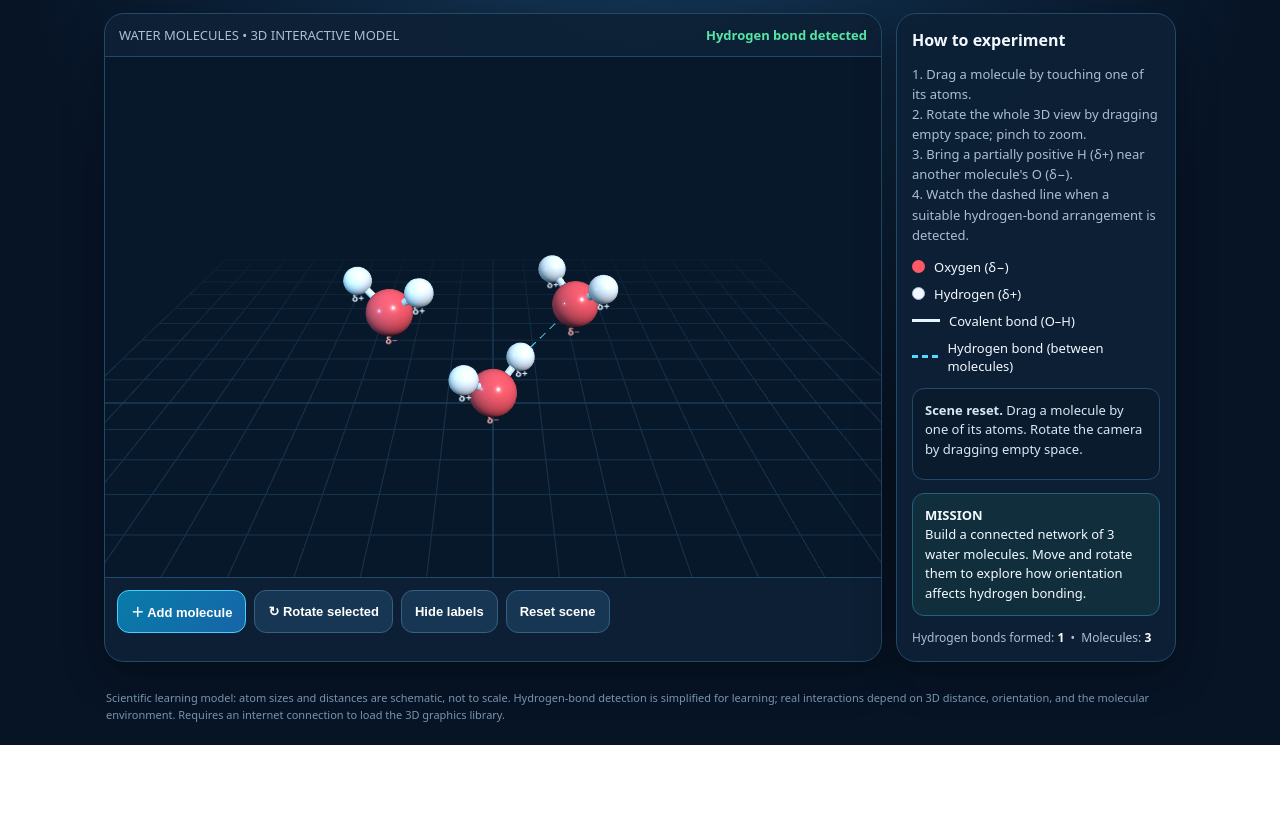
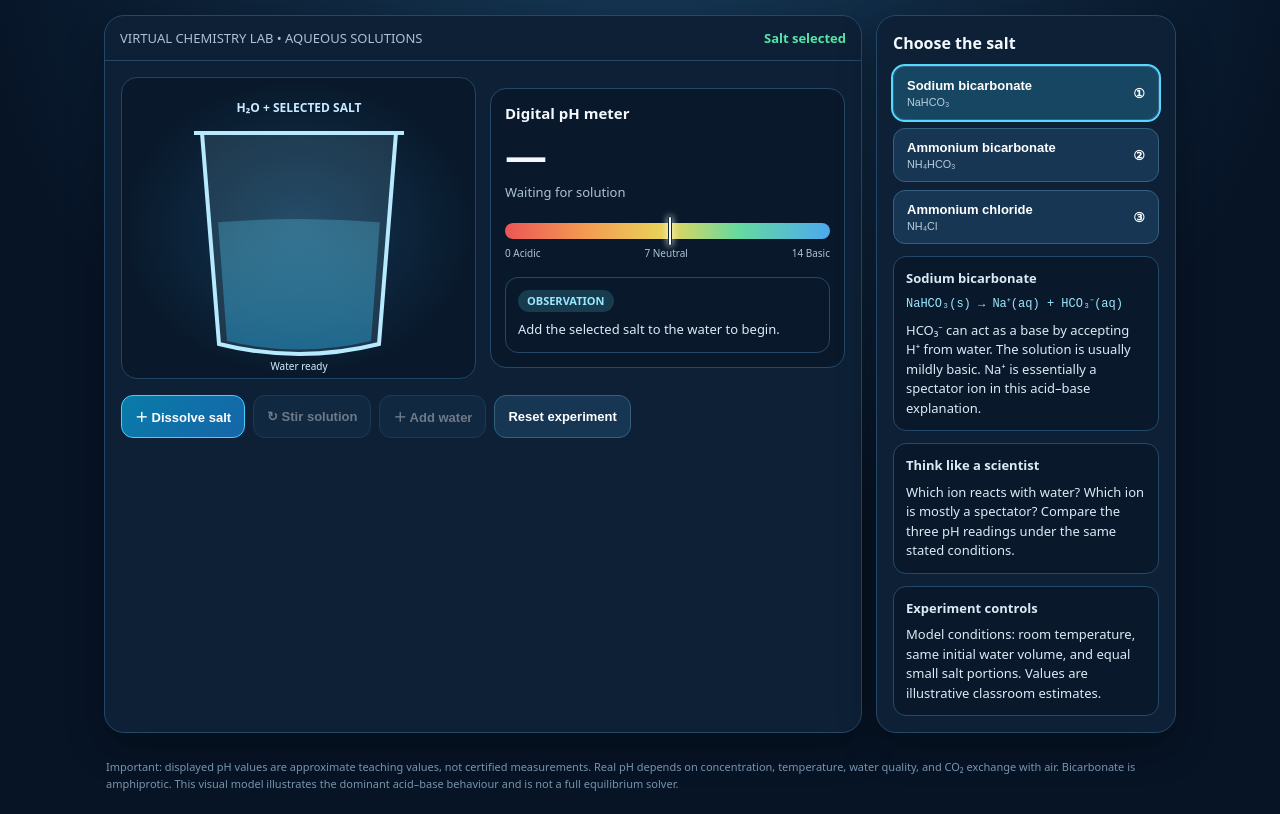
Before and after one commit to tareknourbio-droid/tarek-fitness-os, a plain HTML site: page index.html in a window 1280 px wide. Shown: the part 116-930 px from the top of the page. Before the commit the page ends 861 px from the top, so only its background shows below. Drawn offline with nearby package versions, Linux system fonts and the light colour scheme; animation ran at ten frames a second.

Commit message:
Add files via upload

```diff
--- a/index.html
+++ b/index.html
@@ -4,106 +4,93 @@
 <meta charset="utf-8">
 <meta name="viewport" content="width=device-width,initial-scale=1,maximum-scale=1,user-scalable=no">
 <meta name="theme-color" content="#071426">
-<title>Bio Beast — Water Molecules 3D Lab</title>
+<title>Bio Beast — Salt & pH Interactive Lab</title>
 <style>
-:root{--bg:#071426;--panel:#10243c;--cyan:#56d9ff;--muted:#a9bfd2;--red:#ff5967;--green:#55e6a5}
-*{box-sizing:border-box}body{margin:0;background:radial-gradient(circle at 50% 0,#15395a 0,#071426 58%);color:#f4f9ff;font-family:system-ui,-apple-system,Segoe UI,sans-serif;min-height:100vh}
-header{padding:18px 18px 10px;max-width:1100px;margin:auto}.eyebrow{color:var(--cyan);font-size:12px;letter-spacing:2px;font-weight:800}
-h1{font-size:clamp(23px,5vw,36px);margin:5px 0 2px;line-height:1.1}header p{margin:6px 0;color:var(--muted);font-size:14px}
-main{max-width:1100px;margin:auto;padding:8px 14px 28px;display:grid;grid-template-columns:minmax(0,1fr) 280px;gap:14px}
-.stageWrap,.side{background:rgba(13,32,54,.94);border:1px solid #244968;border-radius:20px;overflow:hidden;box-shadow:0 14px 40px #0005}
-.stageTop{display:flex;justify-content:space-between;gap:8px;align-items:center;padding:12px 14px;border-bottom:1px solid #244968;font-size:13px;color:var(--muted)}
-.status{color:var(--green);font-weight:800}#scene{display:block;width:100%;height:min(65vh,590px);min-height:390px;touch-action:none;background:radial-gradient(ellipse at center,#0d2945 0,#08182b 72%)}
-.controls{display:flex;flex-wrap:wrap;gap:8px;padding:12px;border-top:1px solid #244968}
-button{border:1px solid #356080;background:#173653;color:white;border-radius:12px;padding:11px 13px;font-weight:750;font-size:13px;cursor:pointer}
-button.primary{background:linear-gradient(135deg,#087ca9,#1765a8);border-color:#48cfff}button:active{transform:scale(.98)}
-.side{padding:15px;display:flex;flex-direction:column;gap:13px}h2{font-size:16px;margin:0}.hint{font-size:13px;color:var(--muted);line-height:1.55;margin:0}
-.legend{display:grid;gap:9px;font-size:13px}.key{display:flex;align-items:center;gap:9px}.dot{width:13px;height:13px;border-radius:50%;display:inline-block}.line{width:28px;border-top:3px solid #e8f4ff}.dash{width:28px;border-top:3px dashed var(--cyan)}
-.info{padding:12px;border-radius:12px;background:#0a1b2d;border:1px solid #244968;min-height:92px;font-size:13px;line-height:1.5;color:#d8e8f5}
-.mission{padding:12px;border-radius:12px;background:#102e3c;border:1px solid #23617a;font-size:13px;line-height:1.5}.counter{font-size:12px;color:var(--muted)}.counter b{color:white}
-footer{max-width:1100px;margin:0 auto;padding:0 16px 22px;color:#7894ad;font-size:11px;line-height:1.5}
-@media(max-width:760px){main{grid-template-columns:1fr}.side{order:2}#scene{height:55vh;min-height:370px}.stageTop{font-size:12px}}
+:root{--bg:#071426;--panel:#10243c;--cyan:#56d9ff;--muted:#adc2d5;--green:#55e6a5;--orange:#ffbd66}
+*{box-sizing:border-box}body{margin:0;background:radial-gradient(circle at 50% 0,#173b5a,#071426 60%);color:#f4f9ff;font-family:system-ui,-apple-system,Segoe UI,sans-serif}
+header{max-width:1100px;margin:auto;padding:18px 16px 8px}.eyebrow{font-size:12px;letter-spacing:2px;color:var(--cyan);font-weight:800}h1{font-size:clamp(24px,5vw,36px);margin:5px 0}header p{color:var(--muted);margin:0;font-size:14px}
+main{max-width:1100px;margin:auto;padding:10px 14px 26px;display:grid;grid-template-columns:minmax(0,1fr) 300px;gap:14px}
+.panel{background:#0d2036;border:1px solid #244968;border-radius:20px;overflow:hidden;box-shadow:0 14px 38px #0005}
+.top{display:flex;justify-content:space-between;gap:10px;padding:13px 15px;border-bottom:1px solid #244968;color:var(--muted);font-size:13px}.status{color:var(--green);font-weight:800}
+.lab{padding:16px;display:grid;grid-template-columns:1fr 1fr;gap:14px;align-items:center}
+.beakerArea{min-height:300px;display:flex;align-items:center;justify-content:center;position:relative;background:radial-gradient(ellipse,#123654,#09192b 70%);border-radius:16px;border:1px solid #1d4564}
+svg{width:min(100%,340px);height:300px;overflow:visible}
+.beaker{fill:#a8e8ff;fill-opacity:.12;stroke:#b8eaff;stroke-width:4}.water{fill:#3dbbe8;fill-opacity:.25}.bubble{fill:#d7f6ff;opacity:.85}.ion{font-size:15px;font-weight:800;fill:#fff}.ionbg{fill:#123c5a;stroke:#8adfff;stroke-width:1.4}
+.meter{background:#09192b;border:1px solid #244968;border-radius:16px;padding:14px}
+.meter h2{font-size:15px;margin:0 0 10px}.reading{font-size:42px;font-weight:900;line-height:1.05}.readlabel{font-size:13px;color:var(--muted);margin:5px 0 14px}
+.scale{height:16px;border-radius:20px;background:linear-gradient(90deg,#ed5555 0%,#f49b52 25%,#e8d65a 50%,#65d9a1 72%,#4ca9ef 100%);position:relative;margin:22px 0 7px}
+.needle{position:absolute;top:-7px;width:4px;height:30px;background:#fff;border:1px solid #14283b;left:50%;border-radius:3px;box-shadow:0 0 7px #fff}
+.scaleLabels{display:flex;justify-content:space-between;color:var(--muted);font-size:10px}
+.controls{padding:0 16px 16px;display:flex;gap:8px;flex-wrap:wrap}
+button{background:#173653;border:1px solid #356080;color:white;border-radius:12px;padding:11px 13px;font-weight:750;font-size:13px}
+button.primary{background:linear-gradient(135deg,#087ca9,#1765a8);border-color:#48cfff}
+button:disabled{opacity:.4}
+.side{padding:16px;display:flex;flex-direction:column;gap:12px}
+h2{font-size:16px;margin:0}.hint{font-size:13px;color:var(--muted);line-height:1.55;margin:0}
+.salts{display:grid;gap:8px}.salt{width:100%;text-align:left;display:flex;justify-content:space-between;align-items:center;gap:8px}.salt.active{outline:2px solid var(--cyan);background:#174663}.salt small{display:block;color:#b9cddd;font-weight:500;margin-top:3px}
+.card{background:#09192b;border:1px solid #244968;border-radius:13px;padding:12px;font-size:13px;line-height:1.5;color:#dceaf5}
+.equation{font-family:ui-monospace,monospace;color:#9be7ff;font-size:12px;overflow-wrap:anywhere;margin-top:6px}
+.result{color:var(--green);font-weight:800}.tag{display:inline-block;border-radius:20px;padding:3px 9px;background:#163c4e;color:#9be7ff;font-size:11px;font-weight:800}
+footer{max-width:1100px;margin:auto;padding:0 16px 22px;color:#7894ad;font-size:11px;line-height:1.5}
+@media(max-width:760px){main{grid-template-columns:1fr}.lab{grid-template-columns:1fr}.beakerArea{min-height:270px}.side{order:2}}
 </style>
 </head>
 <body>
-<header><div class="eyebrow">BIO BEAST • INTERACTIVE SCIENCE</div><h1>Water Molecules 3D Lab</h1><p>Drag molecules in 3D, rotate the view, and explore polarity and hydrogen bonding.</p></header>
+<header><div class="eyebrow">BIO BEAST • INTERACTIVE SCIENCE</div><h1>Salt & pH Investigation</h1><p>Choose a salt, dissolve it in water, and investigate how its ions affect the pH.</p></header>
 <main>
-<section class="stageWrap">
- <div class="stageTop"><span>WATER MOLECULES • 3D INTERACTIVE MODEL</span><span class="status" id="status">Ready to explore</span></div>
- <div id="scene" aria-label="Interactive three dimensional water molecule simulation"></div>
- <div class="controls">
-  <button class="primary" id="add">＋ Add molecule</button><button id="rotate">↻ Rotate selected</button><button id="labels">Hide labels</button><button id="reset">Reset scene</button>
+<section class="panel">
+ <div class="top"><span>VIRTUAL CHEMISTRY LAB • AQUEOUS SOLUTIONS</span><span class="status" id="status">Select a salt</span></div>
+ <div class="lab">
+  <div class="beakerArea">
+   <svg viewBox="0 0 320 300" role="img" aria-label="Beaker showing dissolved ions">
+    <defs><clipPath id="inside"><path d="M73 63 L88 263 Q160 280 232 263 L247 63 Z"/></clipPath><linearGradient id="liq" x2="0" y2="1"><stop stop-color="#65dfff" stop-opacity=".25"/><stop offset="1" stop-color="#168bc5" stop-opacity=".55"/></linearGradient></defs>
+    <path class="beaker" d="M63 55 L80 266 Q160 286 240 266 L257 55 M55 55 H265"/>
+    <g clip-path="url(#inside)"><path id="liquid" d="M70 145 Q160 137 250 145 L260 290 H60 Z" fill="url(#liq)"/><g id="ions"></g><g id="crystals"></g></g>
+    <text x="160" y="34" text-anchor="middle" fill="#c9eaff" font-size="12" font-weight="700">H₂O + SELECTED SALT</text>
+    <text id="beakerLabel" x="160" y="292" text-anchor="middle" fill="#d6efff" font-size="10">Empty beaker</text>
+   </svg>
+  </div>
+  <div class="meter">
+   <h2>Digital pH meter</h2><div class="reading" id="ph">—</div><div class="readlabel" id="phLabel">Waiting for solution</div>
+   <div class="scale"><div class="needle" id="needle"></div></div><div class="scaleLabels"><span>0 Acidic</span><span>7 Neutral</span><span>14 Basic</span></div>
+   <div class="card" style="margin-top:17px"><span class="tag">OBSERVATION</span><p id="observation" style="margin:8px 0 0">Choose one of the three salts, then press “Dissolve salt”.</p></div>
+  </div>
  </div>
+ <div class="controls"><button class="primary" id="dissolve">＋ Dissolve salt</button><button id="stir" disabled>↻ Stir solution</button><button id="water" disabled>＋ Add water</button><button id="reset">Reset experiment</button></div>
 </section>
-<aside class="side">
- <h2>How to experiment</h2><p class="hint">1. Drag a molecule by touching one of its atoms.<br>2. Rotate the whole 3D view by dragging empty space; pinch to zoom.<br>3. Bring a partially positive H (δ+) near another molecule's O (δ−).<br>4. Watch the dashed line when a suitable hydrogen-bond arrangement is detected.</p>
- <div class="legend">
-  <div class="key"><i class="dot" style="background:#ff5967"></i> Oxygen (δ−)</div>
-  <div class="key"><i class="dot" style="background:#f2f7ff;border:1px solid #a8c0d4"></i> Hydrogen (δ+)</div>
-  <div class="key"><i class="line"></i> Covalent bond (O–H)</div>
-  <div class="key"><i class="dash"></i> Hydrogen bond (between molecules)</div>
+<aside class="panel side">
+ <h2>Choose the salt</h2>
+ <div class="salts">
+  <button class="salt active" data-salt="nahco3"><span><b>Sodium bicarbonate</b><small>NaHCO₃</small></span><span>①</span></button>
+  <button class="salt" data-salt="nh4hco3"><span><b>Ammonium bicarbonate</b><small>NH₄HCO₃</small></span><span>②</span></button>
+  <button class="salt" data-salt="nh4cl"><span><b>Ammonium chloride</b><small>NH₄Cl</small></span><span>③</span></button>
  </div>
- <div class="info" id="info"><b>Explore:</b> Water has a bent molecular shape. Polar covalent O–H bonds are within each molecule; hydrogen bonds are attractions between different molecules.</div>
- <div class="mission"><b>MISSION</b><br>Build a connected network of 3 water molecules. Move and rotate them to explore how orientation affects hydrogen bonding.</div>
- <div class="counter">Hydrogen bonds formed: <b id="bondCount">0</b> &nbsp;•&nbsp; Molecules: <b id="molCount">3</b></div>
+ <div class="card"><b id="saltTitle">Sodium bicarbonate</b><div class="equation" id="equation">NaHCO₃(s) → Na⁺(aq) + HCO₃⁻(aq)</div><p id="chem" style="margin:8px 0 0">The bicarbonate ion can accept a proton from water, producing a mildly basic solution.</p></div>
+ <div class="card"><b>Think like a scientist</b><p style="margin:7px 0 0">Which ion reacts with water? Which ion is mostly a spectator? Compare the three pH readings under the same stated conditions.</p></div>
+ <div class="card"><b>Experiment controls</b><p id="condition" style="margin:7px 0 0">Model conditions: room temperature, same initial water volume, and equal small salt portions. Values are illustrative classroom estimates.</p></div>
 </aside>
 </main>
-<footer>Scientific learning model: atom sizes and distances are schematic, not to scale. Hydrogen-bond detection is simplified for learning; real interactions depend on 3D distance, orientation, and the molecular environment. Requires an internet connection to load the 3D graphics library.</footer>
-<script type="importmap">{"imports":{"three":"https://cdn.jsdelivr.net/npm/three@0.160.0/build/three.module.js"}}</script>
-<script type="module">
-import * as THREE from 'three';
-import {OrbitControls} from 'https://cdn.jsdelivr.net/npm/three@0.160.0/examples/jsm/controls/OrbitControls.js';
-
-const host=document.getElementById('scene'),status=document.getElementById('status'),info=document.getElementById('info');
-const bondCount=document.getElementById('bondCount'),molCount=document.getElementById('molCount');
-const scene=new THREE.Scene();scene.background=new THREE.Color(0x08182b);scene.fog=new THREE.Fog(0x08182b,13,27);
-const camera=new THREE.PerspectiveCamera(42,1,.1,100);camera.position.set(0,5.8,12.5);
-const renderer=new THREE.WebGLRenderer({antialias:true,alpha:false});renderer.setPixelRatio(Math.min(devicePixelRatio,2));renderer.outputColorSpace=THREE.SRGBColorSpace;host.appendChild(renderer.domElement);
-const controls=new OrbitControls(camera,renderer.domElement);controls.enableDamping=true;controls.dampingFactor=.07;controls.minDistance=6;controls.maxDistance=22;controls.target.set(0,0,0);
-scene.add(new THREE.HemisphereLight(0xc9eaff,0x18314b,2.1));
-const keyLight=new THREE.DirectionalLight(0xffffff,2.4);keyLight.position.set(5,8,7);scene.add(keyLight);
-const rim=new THREE.PointLight(0x39cfff,25,18);rim.position.set(-5,2,3);scene.add(rim);
-const grid=new THREE.GridHelper(18,18,0x24506e,0x16334d);grid.position.y=-2.05;scene.add(grid);
-const atomGeoO=new THREE.SphereGeometry(.48,32,24),atomGeoH=new THREE.SphereGeometry(.29,28,20),bondGeo=new THREE.CylinderGeometry(.075,.075,1,16);
-const matO=new THREE.MeshPhysicalMaterial({color:0xff5967,roughness:.25,metalness:.05,clearcoat:.65});
-const matH=new THREE.MeshPhysicalMaterial({color:0xf4f8ff,roughness:.22,metalness:.02,clearcoat:.7});
-const covMat=new THREE.MeshStandardMaterial({color:0xdceafa,roughness:.35});
-const hbMat=new THREE.LineDashedMaterial({color:0x56d9ff,dashSize:.16,gapSize:.12,transparent:true,opacity:.95});
-const molecules=[];let selected=null,showLabels=true,nextId=1,dragging=null,dragPlane=new THREE.Plane(new THREE.Vector3(0,0,1),0);
-const raycaster=new THREE.Raycaster(),pointer=new THREE.Vector2(),dragPoint=new THREE.Vector3(),offset=new THREE.Vector3();
-function makeLabel(text,color){const c=document.createElement('canvas');c.width=128;c.height=64;const x=c.getContext('2d');x.clearRect(0,0,128,64);x.font='bold 38px system-ui';x.textAlign='center';x.textBaseline='middle';x.fillStyle=color;x.shadowColor='#061321';x.shadowBlur=5;x.fillText(text,64,32);const t=new THREE.CanvasTexture(c);t.colorSpace=THREE.SRGBColorSpace;const s=new THREE.Sprite(new THREE.SpriteMaterial({map:t,transparent:true,depthWrite:false}));s.scale.set(.72,.36,1);return s}
-function setCylinder(mesh,a,b){const d=new THREE.Vector3().subVectors(b,a);mesh.position.copy(a).add(b).multiplyScalar(.5);mesh.quaternion.setFromUnitVectors(new THREE.Vector3(0,1,0),d.clone().normalize());mesh.scale.set(1,d.length(),1)}
-function createMolecule(position,rotation=0){const g=new THREE.Group();g.position.copy(position);g.rotation.y=rotation;g.userData.id=nextId++;
- const O=new THREE.Mesh(atomGeoO,matO);O.userData.atom='O';g.add(O);
- const ang=104.5*Math.PI/180,arm=.92;
- const h1pos=new THREE.Vector3(Math.sin(ang/2)*arm,Math.cos(ang/2)*arm,0);
- const h2pos=new THREE.Vector3(-Math.sin(ang/2)*arm,Math.cos(ang/2)*arm,0);
- const H1=new THREE.Mesh(atomGeoH,matH);H1.position.copy(h1pos);H1.userData.atom='H';g.add(H1);
- const H2=new THREE.Mesh(atomGeoH,matH);H2.position.copy(h2pos);H2.userData.atom='H';g.add(H2);
- const b1=new THREE.Mesh(bondGeo,covMat),b2=new THREE.Mesh(bondGeo,covMat);setCylinder(b1,new THREE.Vector3(0,0,0),h1pos);setCylinder(b2,new THREE.Vector3(0,0,0),h2pos);g.add(b1,b2);
- const labels=[makeLabel('δ−','#ffb7bd'),makeLabel('δ+','#d8efff'),makeLabel('δ+','#d8efff')];
- labels[0].position.set(0,-.65,0);labels[1].position.copy(h1pos).add(new THREE.Vector3(0,-.38,.04));labels[2].position.copy(h2pos).add(new THREE.Vector3(0,-.38,.04));labels.forEach(s=>g.add(s));g.userData.labels=labels;
- g.userData.H=[H1,H2];g.userData.O=O;g.userData.atoms=[O,H1,H2];g.userData.covalent=[b1,b2];scene.add(g);molecules.push(g);return g}
-const hbGroup=new THREE.Group();scene.add(hbGroup);
-function worldPos(obj){return obj.getWorldPosition(new THREE.Vector3())}
-function updateHydrogenBonds(){hbGroup.clear();let count=0;
- for(const donor of molecules){for(const H of donor.userData.H){const hp=worldPos(H);const donorO=worldPos(donor.userData.O);const dh=hp.clone().sub(donorO).normalize();
- for(const acceptor of molecules){if(acceptor===donor)continue;const op=worldPos(acceptor.userData.O),v=op.clone().sub(hp),d=v.length();if(d<2.15&&d>.65){const alignment=dh.dot(v.clone().normalize());if(alignment>-.45){const geo=new THREE.BufferGeometry().setFromPoints([hp,op]);const line=new THREE.Line(geo,hbMat);line.computeLineDistances();hbGroup.add(line);count++}}}}}
- bondCount.textContent=count;molCount.textContent=molecules.length;status.textContent=count?'Hydrogen bond detected':'Move molecules to explore';
+<footer>Important: displayed pH values are approximate teaching values, not certified measurements. Real pH depends on concentration, temperature, water quality, and CO₂ exchange with air. Bicarbonate is amphiprotic. This visual model illustrates the dominant acid–base behaviour and is not a full equilibrium solver.</footer>
+<script>
+const data={
+ nahco3:{name:'Sodium bicarbonate',formula:'NaHCO₃',eq:'NaHCO₃(s) → Na⁺(aq) + HCO₃⁻(aq)',ph:8.3,label:'Mildly basic',chem:'HCO₃⁻ can act as a base by accepting H⁺ from water. The solution is usually mildly basic. Na⁺ is essentially a spectator ion in this acid–base explanation.',obs:'The solution becomes mildly basic. Bicarbonate can accept a proton from water, so the pH is slightly above 7.'},
+ nh4hco3:{name:'Ammonium bicarbonate',formula:'NH₄HCO₃',eq:'NH₄HCO₃(s) → NH₄⁺(aq) + HCO₃⁻(aq)',ph:7.8,label:'Near neutral / slightly basic',chem:'NH₄⁺ is a weak acid, while HCO₃⁻ is amphiprotic (it can donate or accept H⁺). Their competing effects give a solution that is commonly near neutral to slightly basic under typical dilute conditions.',obs:'The ions have competing acid–base effects. HCO₃⁻ can accept or donate H⁺, while NH₄⁺ is a weak acid. The solution is often near neutral to slightly basic.'},
+ nh4cl:{name:'Ammonium chloride',formula:'NH₄Cl',eq:'NH₄Cl(s) → NH₄⁺(aq) + Cl⁻(aq)',ph:5.3,label:'Acidic',chem:'NH₄⁺ reacts with water and donates a proton, producing H₃O⁺. Cl⁻ is the conjugate base of a strong acid and is essentially a spectator ion.',obs:'The solution becomes acidic because NH₄⁺ donates a proton to water, increasing H₃O⁺. Chloride is essentially a spectator ion.'}
+};
+let selected='nahco3',dissolved=false,waterAdded=0,stirred=false;
+const $=id=>document.getElementById(id);
+function choose(key){selected=key;document.querySelectorAll('.salt').forEach(b=>b.classList.toggle('active',b.dataset.salt===key));reset(false);const d=data[key];$('saltTitle').textContent=d.name;$('equation').textContent=d.eq;$('chem').textContent=d.chem;$('status').textContent='Salt selected'}
+function render(){const d=data[selected];if(!dissolved){$('ph').textContent='—';$('phLabel').textContent='Waiting for solution';$('needle').style.left='50%';$('observation').textContent='Add the selected salt to the water to begin.';$('liquid').setAttribute('d','M70 145 Q160 137 250 145 L260 290 H60 Z');$('ions').innerHTML='';$('beakerLabel').textContent='Water ready';$('status').textContent='Ready to dissolve';return}
+ const ph=Math.max(0,Math.min(14,d.ph+(waterAdded? (7-d.ph)*(waterAdded*.08):0)));$('ph').textContent=ph.toFixed(1);$('phLabel').textContent=ph<6.8?'Acidic solution':ph>7.2?'Basic solution':'Near neutral solution';$('needle').style.left=(ph/14*100)+'%';$('observation').textContent=d.obs+(waterAdded?' Dilution added; exact pH change depends on the real solution equilibrium.':'');$('status').textContent='Salt dissolved';$('beakerLabel').textContent=d.formula+' dissolved';
+ const ions=$('ions');ions.innerHTML='';const labels=selected==='nahco3'?['Na⁺','HCO₃⁻']:selected==='nh4hco3'?['NH₄⁺','HCO₃⁻']:['NH₄⁺','Cl⁻'];
+ for(let i=0;i<12;i++){let x=92+(i%4)*44+(Math.random()*8-4),y=165+Math.floor(i/4)*34+(Math.random()*8-4);let g=document.createElementNS('http://www.w3.org/2000/svg','g');let c=document.createElementNS('http://www.w3.org/2000/svg','circle');c.setAttribute('cx',x);c.setAttribute('cy',y);c.setAttribute('r',17);c.setAttribute('class','ionbg');let t=document.createElementNS('http://www.w3.org/2000/svg','text');t.setAttribute('x',x);t.setAttribute('y',y+4);t.setAttribute('text-anchor','middle');t.setAttribute('class','ion');t.setAttribute('font-size',labels[i%2].length>4?'10':'13');t.textContent=labels[i%2];g.append(c,t);ions.append(g)}
 }
-function selectMol(m){if(selected){selected.traverse(o=>{if(o.isMesh&&o.userData.atom)o.material=o.userData.atom==='O'?matO:matH})}selected=m;if(selected){selected.traverse(o=>{if(o.isMesh&&o.userData.atom){o.material=o.userData.atom==='O'?new THREE.MeshPhysicalMaterial({color:0xff7580,emissive:0x541018,roughness:.22}):new THREE.MeshPhysicalMaterial({color:0xffffff,emissive:0x1c344c})}})}}
-function resize(){const w=host.clientWidth,h=host.clientHeight;renderer.setSize(w,h,false);camera.aspect=w/h;camera.updateProjectionMatrix()}new ResizeObserver(resize).observe(host);resize();
-function pick(e){const r=renderer.domElement.getBoundingClientRect();pointer.x=((e.clientX-r.left)/r.width)*2-1;pointer.y=-((e.clientY-r.top)/r.height)*2+1;raycaster.setFromCamera(pointer,camera);const hits=raycaster.intersectObjects(molecules.flatMap(m=>m.userData.atoms),false);return hits.length?hits[0].object.parent:null}
-renderer.domElement.addEventListener('pointerdown',e=>{const m=pick(e);if(!m)return;selectMol(m);controls.enabled=false;raycaster.setFromCamera(pointer,camera);dragPlane.set(new THREE.Vector3(0,0,1),-m.position.z);if(raycaster.ray.intersectPlane(dragPlane,dragPoint)){offset.copy(m.position).sub(dragPoint);dragging=m;renderer.domElement.setPointerCapture(e.pointerId)}info.innerHTML='<b>Molecule selected.</b> Drag the atom to move the whole water molecule. Drag empty space to orbit the 3D camera.';});
-renderer.domElement.addEventListener('pointermove',e=>{if(!dragging)return;const r=renderer.domElement.getBoundingClientRect();pointer.x=((e.clientX-r.left)/r.width)*2-1;pointer.y=-((e.clientY-r.top)/r.height)*2+1;raycaster.setFromCamera(pointer,camera);if(raycaster.ray.intersectPlane(dragPlane,dragPoint)){dragging.position.copy(dragPoint.add(offset));updateHydrogenBonds()}});
-function endDrag(){if(dragging){dragging=null;controls.enabled=true;updateHydrogenBonds();if(Number(bondCount.textContent)>0)info.innerHTML='<b>Hydrogen bond detected!</b> A partially positive hydrogen on one molecule is close to an oxygen on another molecule. This is an intermolecular attraction, not a covalent bond.'}}renderer.domElement.addEventListener('pointerup',endDrag);renderer.domElement.addEventListener('pointercancel',endDrag);
-function addMol(){const n=molecules.length;const pos=new THREE.Vector3(((n%3)-1)*2.25,((Math.floor(n/3))%2)*1.35-0.3,(n%2?-.7:.7));const m=createMolecule(pos,Math.random()*Math.PI*2);selectMol(m);updateHydrogenBonds();info.innerHTML='<b>New water molecule added.</b> Drag it into the network and rotate the 3D view to inspect its shape.'}
-function reset(){while(molecules.length){const m=molecules.pop();scene.remove(m)}hbGroup.clear();nextId=1;createMolecule(new THREE.Vector3(-2.1,.1,0),-.45);createMolecule(new THREE.Vector3(1.7,.15,-.3),2.25);createMolecule(new THREE.Vector3(0,-1.25,.9),.7);selectMol(null);camera.position.set(0,5.8,12.5);controls.target.set(0,0,0);controls.update();updateHydrogenBonds();info.innerHTML='<b>Scene reset.</b> Drag a molecule by one of its atoms. Rotate the camera by dragging empty space.'}
-document.getElementById('add').onclick=addMol;
-document.getElementById('rotate').onclick=()=>{if(!selected){info.innerHTML='<b>Select a molecule first.</b> Touch one of its atoms.';return}selected.rotation.y+=Math.PI/4;selected.rotation.z+=Math.PI/8;updateHydrogenBonds();info.innerHTML='<b>Orientation changed.</b> Rotate the molecule and observe how its hydrogen-bond geometry changes.'};
-document.getElementById('labels').onclick=e=>{showLabels=!showLabels;molecules.forEach(m=>m.userData.labels.forEach(s=>s.visible=showLabels));e.target.textContent=showLabels?'Hide labels':'Show labels'};
-document.getElementById('reset').onclick=reset;
-reset();
-function animate(){requestAnimationFrame(animate);controls.update();renderer.render(scene,camera)}animate();
+function reset(update=true){dissolved=false;waterAdded=0;stirred=false;$('stir').disabled=true;$('water').disabled=true;$('dissolve').disabled=false;if(update)render();else render()}
+document.querySelectorAll('.salt').forEach(b=>b.addEventListener('click',()=>choose(b.dataset.salt)));
+$('dissolve').onclick=()=>{dissolved=true;$('stir').disabled=false;$('water').disabled=false;$('dissolve').disabled=true;render();$('observation').textContent=data[selected].obs};
+$('stir').onclick=()=>{stirred=!stirred;$('ions').style.transition='transform .5s';$('ions').style.transform=stirred?'translate(5px,-4px)':'translate(0,0)';$('observation').textContent='Stirring helps the salt dissolve and spreads dissolved ions through the water. Stirring does not change the identity of the ions.'};
+$('water').onclick=()=>{waterAdded=Math.min(5,waterAdded+1);$('liquid').setAttribute('d',`M70 ${145+waterAdded*5} Q160 ${137+waterAdded*5} 250 ${145+waterAdded*5} L260 290 H60 Z`);render()};
+$('reset').onclick=()=>reset();
+choose('nahco3');
 </script>
 </body></html>
```
